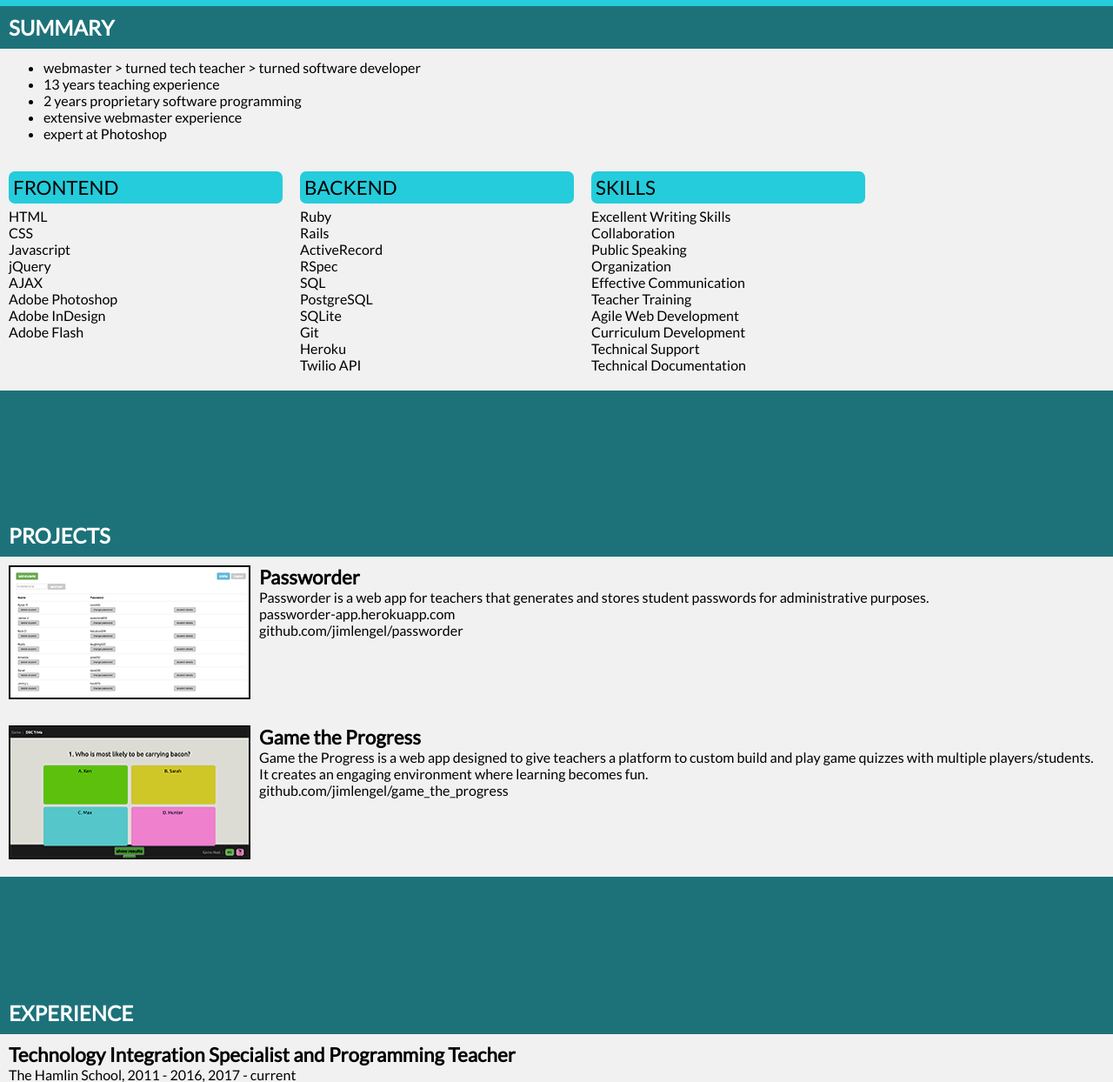
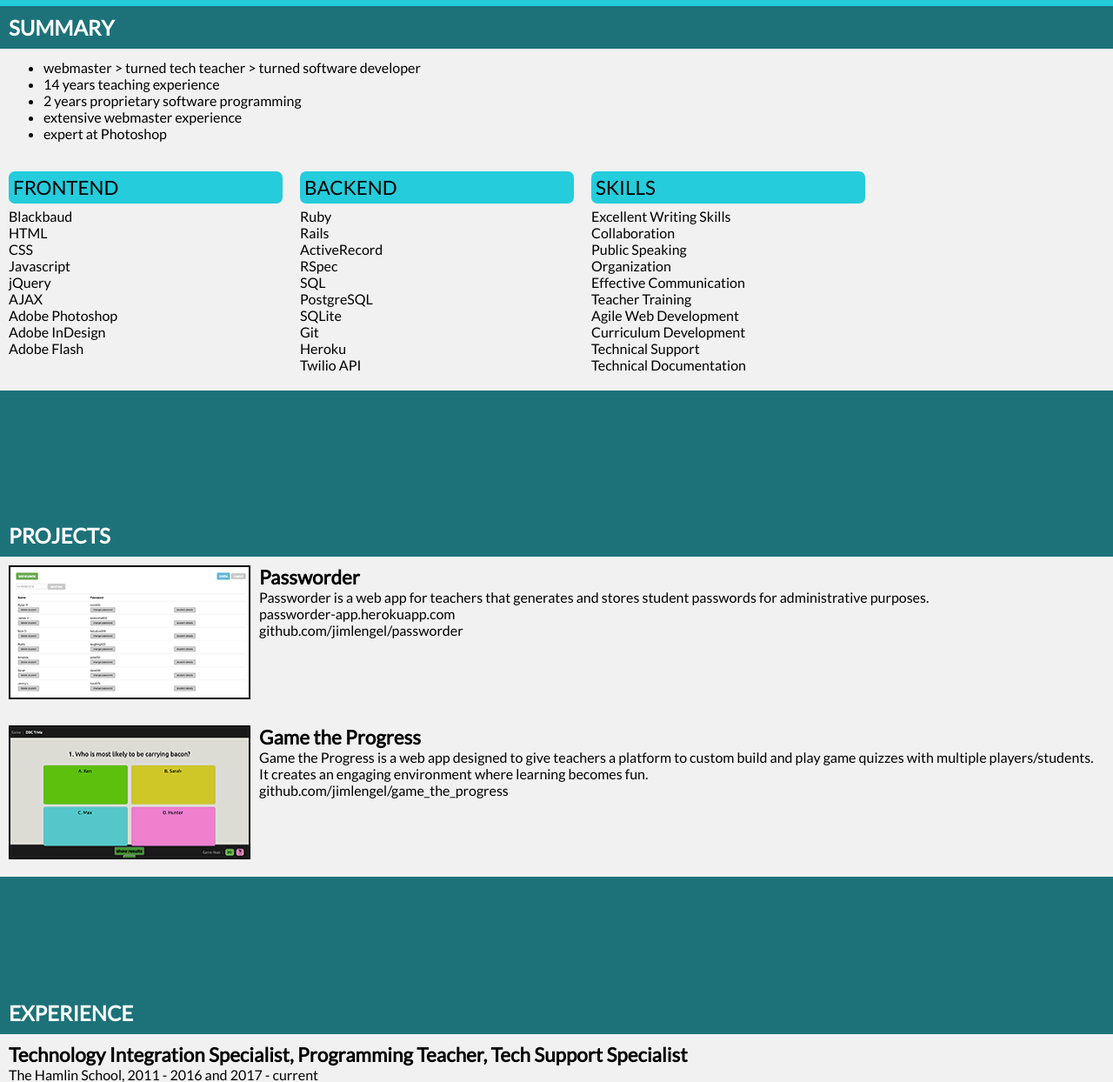
Before and after one commit to jimlengel/jimlengel.github.io, a plain HTML site: page index.html in a window 1280 px wide. Shown: the part 137-1381 px from the top of the page at 87% size. Drawn offline with Linux system fonts and the light colour scheme; a web font is replaced by a local one.

Commit message:
Update index.html

```diff
--- a/index.html
+++ b/index.html
@@ -46,7 +46,7 @@
   <div class="bodytext">
   <ul>
     <li>webmaster &gt; turned tech teacher &gt; turned software developer</li>
-    <li>13 years teaching experience</li>
+    <li>14 years teaching experience</li>
     <li>2 years proprietary software programming</li>
     <li>extensive webmaster experience</li>
     <li>expert at Photoshop</li>
@@ -57,6 +57,7 @@
 
     <div class="third">
       <div class="skills">FRONTEND</div>
+        Blackbaud<br>
         HTML<br>
         CSS<br>
         Javascript<br>
@@ -117,8 +118,8 @@
 
   <div class="subheading"><a name="experience"></a>EXPERIENCE</div>
 
-  <div class="bodytext"><strong>Technology Integration Specialist and Programming Teacher</strong><br>
-  The Hamlin School, 2011 - 2016, 2017 - current
+  <div class="bodytext"><strong>Technology Integration Specialist, Programming Teacher, Tech Support Specialist</strong><br>
+  The Hamlin School, 2011 - 2016 and 2017 - current
     <ul>
     <li>Develop and implement K-8 programming curriculum</li>
     <li>Teach students how to use Photoshop for web design and photography</li>
```
